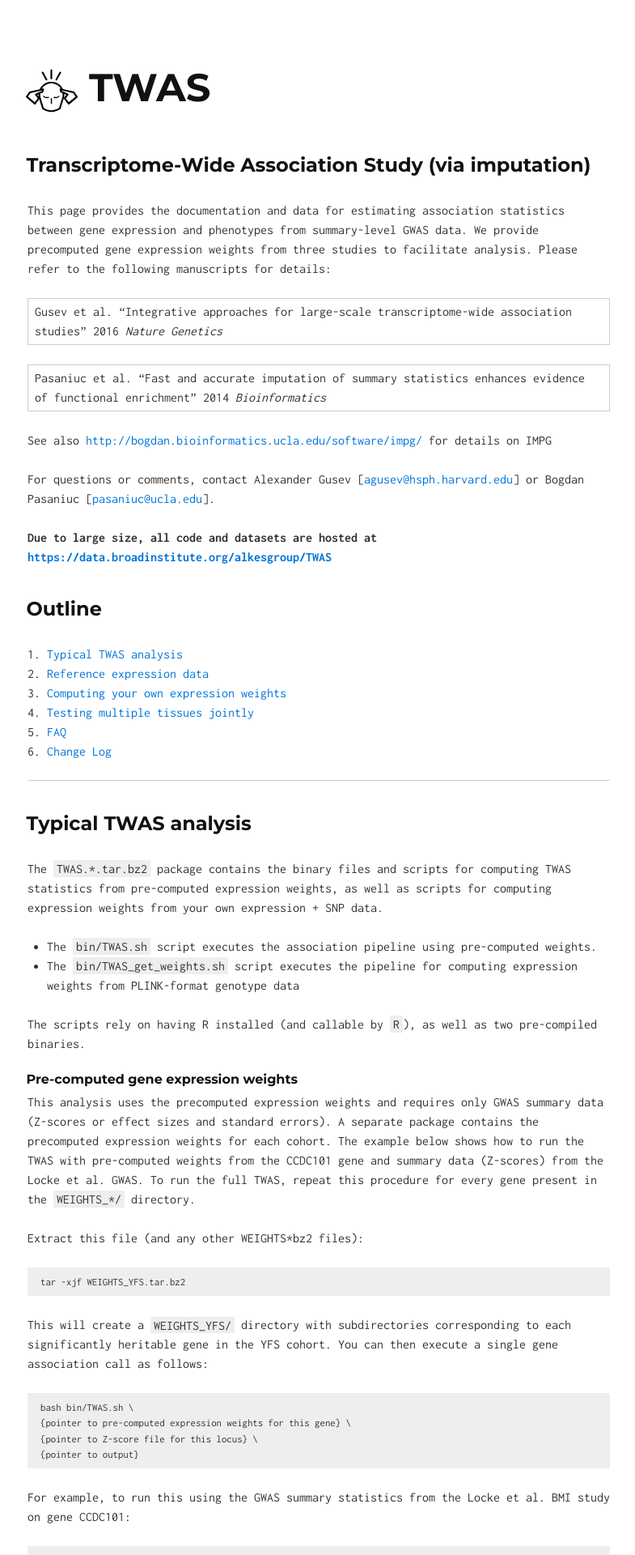
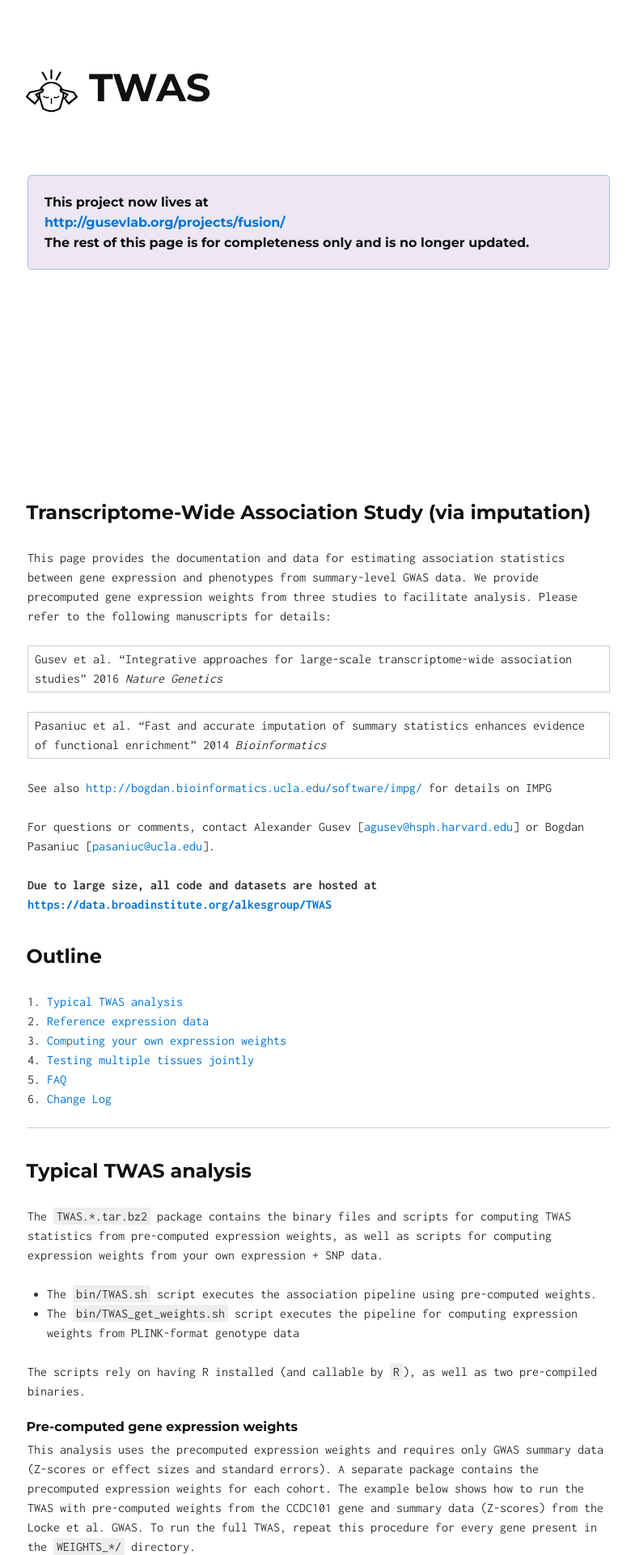
Before and after one commit to sashagusev/TWAS, a Jekyll site: the page built from index.md, in a window 1280 px wide. Shown: the top 1920 px of the page at 81% size, without its empty margins (246-1031 px from the left). Built offline with Jekyll 4.4.1, drawn with Linux system fonts in a browser that asks for light colours; our own code applies the rules of GitHub Pages for plain Markdown files.

Commit message:
updated redirect to FUSION

```diff
--- a/_layouts/default.html
+++ b/_layouts/default.html
@@ -13,6 +13,7 @@
 <body>
   <div class="container">
     <h1><a href="./"><img src="noun_35238_cc.svg" height=64 width=64 style="vertical-align:middle">&nbsp;{{ site.tag_text }}</a></h1>
+    <h3 class="warning">This project now lives at<br /> <a href="http://gusevlab.org/projects/fusion/">http://gusevlab.org/projects/fusion/</a><br />The rest of this page is for completeness only and is no longer updated.</h3>
     {{ content }}
   </div>
 {% include scripts.html %}
--- a/_sass/_solo.scss
+++ b/_sass/_solo.scss
@@ -13,6 +13,15 @@ html {
 body {
   margin: 2rem 0 5rem;
   color: #333;
+}
+
+.warning {
+  margin: 10% 0 40% 0;
+  line-height: 25px;
+  background: #ece7f2;
+  border: 1px solid #a6bddb;
+  padding: 20px;
+  border-radius: 5px;
 }
 
 @media (min-width: 50rem) {
```
Also changed, not shown: Gemfile (added, +12 -0 lines), Gemfile.lock (added), 2 other files.
